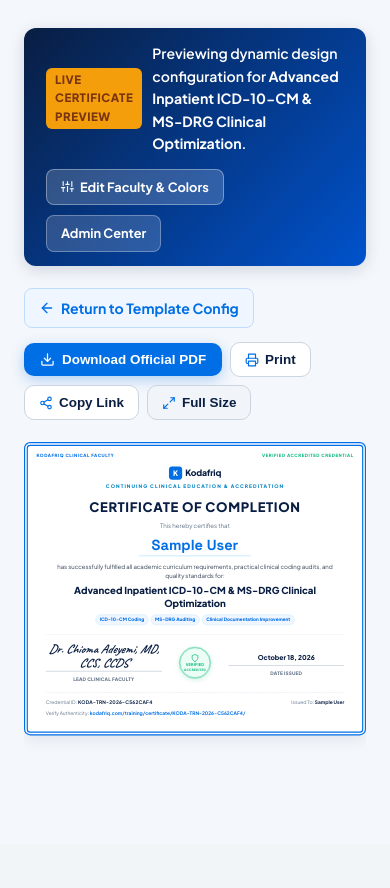
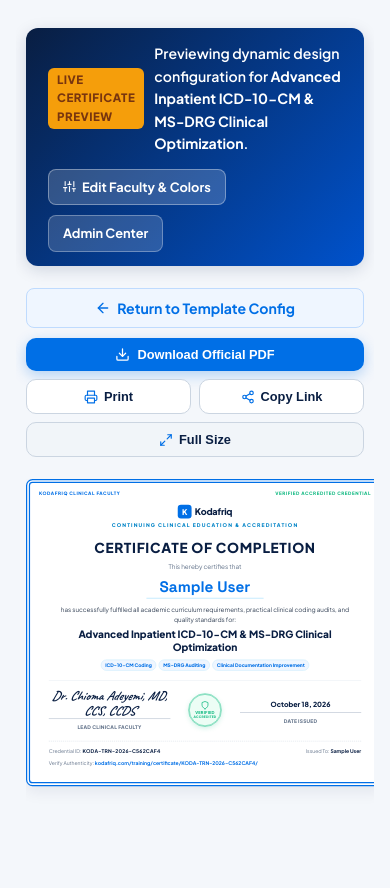
Before and after one commit to kinghez/kodafriq, a Django app: page /training/certificate/preview/ in a window 390 px wide. Shown: the part 62-950 px from the top of the page. Before the commit the page ends 798 px from the top, so only its background shows below. Run offline with Django 5.2, Linux system fonts and the light colour scheme; the visitor is signed in with stand-in values (Sample User, id 1); data comes from the database, SQL or seed files in the repository; data that the repository does not hold is empty; some libraries are stand-ins or nearby versions.

Commit message:
fix(mobile): polish talent card public layout and certificate viewport scaling

```diff
--- a/templates/training/certificate.html
+++ b/templates/training/certificate.html
@@ -11,6 +11,8 @@
 {% endblock %}
 
 {% block content %}
+
+
 
 <style>
 /* Certificate scale wrapper preserves identical desktop shape and layout on mobile with zero height collapse */
@@ -38,34 +40,40 @@
 
 @media (max-width: 768px) {
     .kf-cert-page-wrapper {
-        padding: 12px 8px 40px 8px !important;
+        padding: 12px 10px 40px 10px !important;
+        overflow-x: hidden !important;
     }
-    .kf-cert-header-actions {
+    .kf-cert-nav-actions {
+        flex-direction: column !important;
+        align-items: stretch !important;
+        gap: 10px !important;
+        width: 100% !important;
+    }
+    .kf-cert-nav-actions > div:first-child {
+        width: 100% !important;
+    }
+    .kf-cert-nav-actions > div:first-child a {
+        width: 100% !important;
+        justify-content: center !important;
+        box-sizing: border-box !important;
+    }
+    .kf-cert-actions-cluster {
         display: grid !important;
         grid-template-columns: 1fr 1fr !important;
         gap: 8px !important;
         width: 100% !important;
     }
-    .kf-cert-header-actions > div:first-child {
-        grid-column: 1 / -1 !important;
-        margin-bottom: 4px !important;
-    }
-    .kf-cert-header-actions > div:last-child {
-        display: grid !important;
-        grid-template-columns: 1fr 1fr !important;
-        gap: 8px !important;
-        width: 100% !important;
-        grid-column: 1 / -1 !important;
-    }
-    .kf-cert-header-actions button,
-    .kf-cert-header-actions a {
+    .kf-cert-actions-cluster button,
+    .kf-cert-actions-cluster a {
         width: 100% !important;
         justify-content: center !important;
-        padding: 9px 6px !important;
+        padding: 9px 8px !important;
         font-size: 0.80rem !important;
+        white-space: nowrap !important;
         box-sizing: border-box !important;
     }
-    .kf-cert-header-actions > div:last-child > a:last-child {
+    .kf-cert-actions-cluster > button:first-child,
+    .kf-cert-actions-cluster > #certZoomBtn {
         grid-column: 1 / -1 !important;
     }
 }
@@ -101,7 +109,7 @@
     {% endif %}
 
     <!-- Utility Actions Header (Strictly Hidden on Print & PDF) -->
-    <div class="no-print" style="display: flex; justify-content: space-between; align-items: center; margin-bottom: 22px; flex-wrap: wrap; gap: 14px;">
+    <div class="no-print kf-cert-nav-actions" style="display: flex; justify-content: space-between; align-items: center; margin-bottom: 22px; flex-wrap: wrap; gap: 14px;">
         <div>
             {% if return_url %}
             <a href="{{ return_url }}" style="display: inline-flex; align-items: center; gap: 6px; color: #006fe6; font-weight: 700; text-decoration: none; font-size: 0.88rem; background: #eff6ff; border: 1px solid #bfdbfe; padding: 8px 14px; border-radius: 8px; transition: background 0.2s;">
@@ -460,16 +468,19 @@ function fitCertificateToViewport() {
 
     const certWidth = 880; // standard authentic landscape desktop width
     const parentContainer = wrapper.parentElement || document.body;
-    const containerWidth = parentContainer.clientWidth - (window.innerWidth <= 768 ? 16 : 0);
+    const viewportWidth = window.innerWidth || document.documentElement.clientWidth;
+    // Strictly compute width available on phone screen with 20px edge margin
+    const availableWidth = Math.min(viewportWidth - 20, parentContainer ? parentContainer.clientWidth : 880);
 
-    if (containerWidth < certWidth && containerWidth > 50) {
-        const scale = containerWidth / certWidth;
+    if (availableWidth < certWidth && availableWidth > 50) {
+        const scale = availableWidth / certWidth;
         cert.style.transform = 'scale(' + scale + ')';
         cert.style.transformOrigin = 'top left';
         cert.style.width = certWidth + 'px';
         cert.style.minWidth = certWidth + 'px';
         cert.style.maxWidth = certWidth + 'px';
-        wrapper.style.width = containerWidth + 'px';
+        wrapper.style.width = availableWidth + 'px';
+        wrapper.style.margin = '0 auto';
         // Give 25px extra breathing room so bottom border and seal are 100% visible
         wrapper.style.height = Math.ceil(baseCertificateHeight * scale + 25) + 'px';
         wrapper.style.overflow = 'hidden';
```
Also changed, not shown: templates/dashboard/talent_card_public.html (+85 -10 lines).
